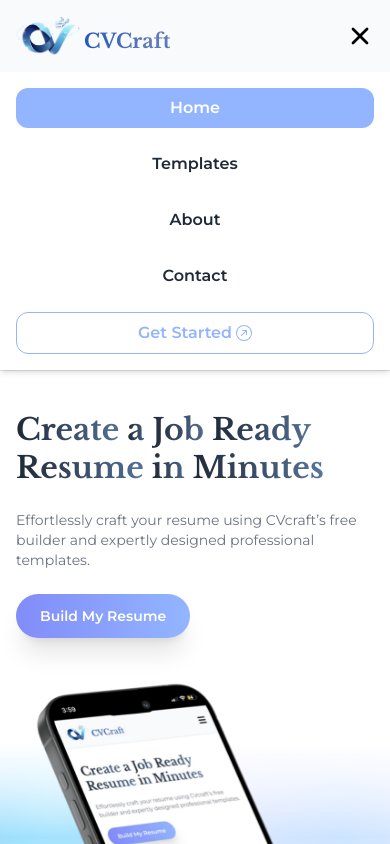
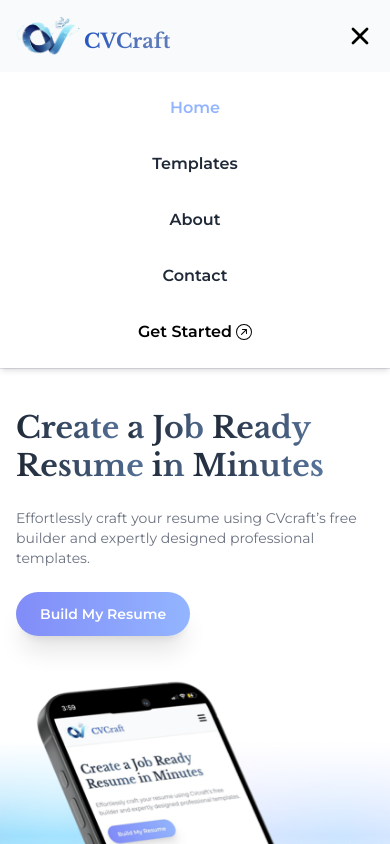
Before and after one commit to farhanadil1/CVCraft, a React (Create React App) app in the folder frontend/: page / in a window 390 px wide. Both pictures are taken after a click on the button 360 px from the left and 36 px from the top of the page. Shown: the top 844 px of the page. Built offline with nearby package versions, Linux system fonts and the light colour scheme.

Commit message:
minor changes

```diff
--- a/frontend/src/components/Navbar.js
+++ b/frontend/src/components/Navbar.js
@@ -143,21 +143,23 @@ const Navbar = () => {
           onClick={() => setMenuOpen(false)}
           className={({ isActive }) =>
             `font-para font-semibold px-3 py-2 rounded-xl cursor-pointer transition-all duration-300
-            ${isActive ? 'bg-primary text-white' : 'text-gray-800 hover:bg-primary hover:text-white'}`
+            ${isActive ? 'text-primary font-bold' : 'text-gray-800  hover:text-accent'}`
           }
         >
           {item.name}
         </NavLink>
       ))}
+      <div className='flex justify-center'>
       <button
         onClick={() => {
           isLoggedIn ? handleLogout() : handleNavigate();
           setMenuOpen(false);
         }}
-        className="flex items-center justify-center border-[1.5px] border-primary text-primary font-para font-semibold py-2 rounded-xl hover:bg-primary hover:text-white transition-all duration-300"
+        className="flex items-center w-fit px-2 text-center justify-center font-para font-semibold py-2 rounded-xl hover:text-primary transition-all duration-300"
       >
         {isLoggedIn ? 'Logout' : 'Get Started'} {isLoggedIn ? null : <BsArrowUpRightCircle className="ml-1" />}
       </button>
+      </div>
     </div>
   );
 
```
